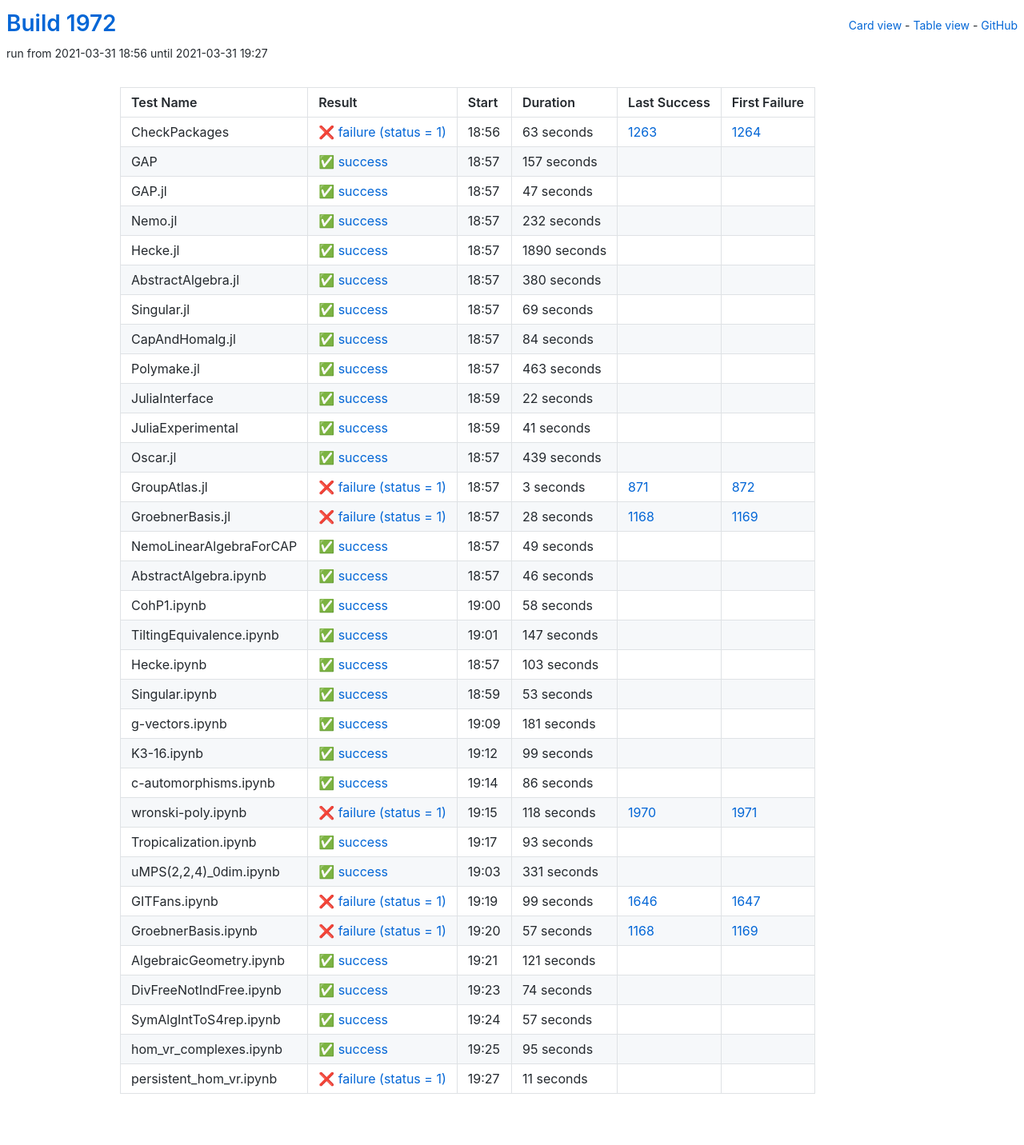
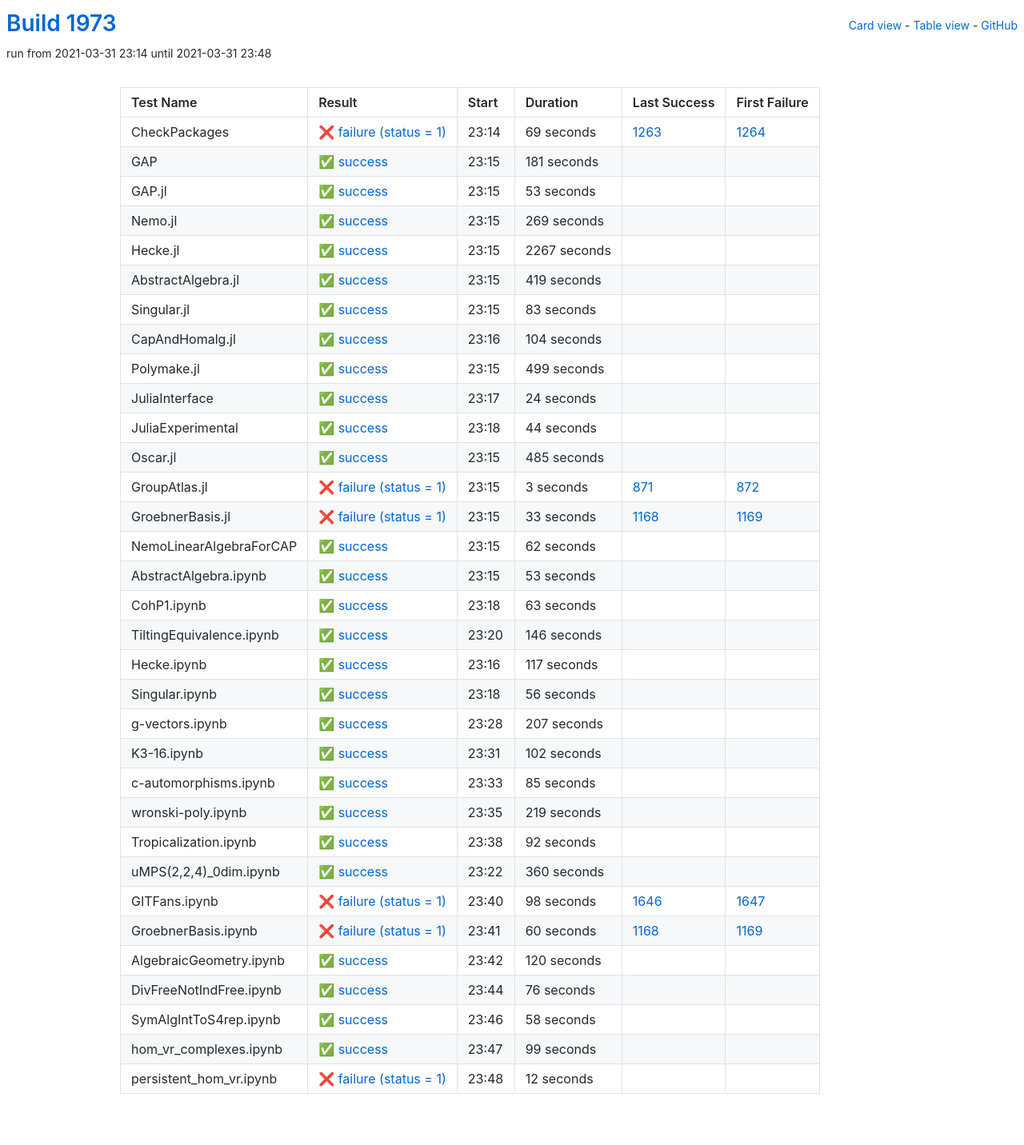
Before and after one commit to oscar-system/oscar-ci-status-stable, a Jekyll site: the page built from table.html, in a window 1280 px wide. Shown: the whole page at 80% size. Built offline with Jekyll 4.4.1, drawn with Linux system fonts in a browser that asks for light colours.

Commit message:
Build #1973

```diff
--- a/_data/ci.yml
+++ b/_data/ci.yml
@@ -1,6 +1,6 @@
 ---
-build: 1972
-build_url: https://oscarci.mathematik.uni-kl.de/job/oscar-stable/1972/
+build: 1973
+build_url: https://oscarci.mathematik.uni-kl.de/job/oscar-stable/1973/
 job: oscar-stable
 organization: oscar-system
 repo: oscar-ci-status-stable
@@ -8,152 +8,152 @@ repourl: https://github.com/oscar-system/oscar-ci-status-stable
 tests:
 - name: CheckPackages
   id: checkpackages
-  log: https://oscarci.mathematik.uni-kl.de/job/oscar-stable/1972/artifact/logs/build-1972/CheckPackages.log
-  start: 2021-03-31 18:56
+  log: https://oscarci.mathematik.uni-kl.de/job/oscar-stable/1973/artifact/logs/build-1973/CheckPackages.log
+  start: 2021-03-31 23:14
   success: false
   exitcode: 1
   status: failure
-  duration: 63
+  duration: 69
   last_success: 1263
   last_success_url: https://oscarci.mathematik.uni-kl.de/job/oscar-stable/1263/
   first_failure: 1264
   first_failure_url: https://oscarci.mathematik.uni-kl.de/job/oscar-stable/1264/
 - name: GAP
   id: gap
-  log: https://oscarci.mathematik.uni-kl.de/job/oscar-stable/1972/artifact/logs/build-1972/GAP.log
-  start: 2021-03-31 18:57
+  log: https://oscarci.mathematik.uni-kl.de/job/oscar-stable/1973/artifact/logs/build-1973/GAP.log
+  start: 2021-03-31 23:15
   success: true
   exitcode: 0
   status: success
-  duration: 157
+  duration: 181
   last_success: false
   last_success_url:
   first_failure: false
   first_failure_url:
 - name: GAP.jl
   id: gap-jl
-  log: https://oscarci.mathematik.uni-kl.de/job/oscar-stable/1972/artifact/logs/build-1972/GAP.jl.log
-  start: 2021-03-31 18:57
+  log: https://oscarci.mathematik.uni-kl.de/job/oscar-stable/1973/artifact/logs/build-1973/GAP.jl.log
+  start: 2021-03-31 23:15
   success: true
   exitcode: 0
   status: success
-  duration: 47
+  duration: 53
   last_success: false
   last_success_url:
   first_failure: false
   first_failure_url:
 - name: Nemo.jl
   id: nemo-jl
-  log: https://oscarci.mathematik.uni-kl.de/job/oscar-stable/1972/artifact/logs/build-1972/Nemo.jl.log
-  start: 2021-03-31 18:57
+  log: https://oscarci.mathematik.uni-kl.de/job/oscar-stable/1973/artifact/logs/build-1973/Nemo.jl.log
+  start: 2021-03-31 23:15
   success: true
   exitcode: 0
   status: success
-  duration: 232
+  duration: 269
   last_success: false
   last_success_url:
   first_failure: false
   first_failure_url:
 - name: Hecke.jl
   id: hecke-jl
-  log: https://oscarci.mathematik.uni-kl.de/job/oscar-stable/1972/artifact/logs/build-1972/Hecke.jl.log
-  start: 2021-03-31 18:57
+  log: https://oscarci.mathematik.uni-kl.de/job/oscar-stable/1973/artifact/logs/build-1973/Hecke.jl.log
+  start: 2021-03-31 23:15
   success: true
   exitcode: 0
   status: success
-  duration: 1890
+  duration: 2267
   last_success: false
   last_success_url:
   first_failure: false
   first_failure_url:
 - name: AbstractAlgebra.jl
   id: abstractalgebra-jl
-  log: https://oscarci.mathematik.uni-kl.de/job/oscar-stable/1972/artifact/logs/build-1972/AbstractAlgebra.jl.log
-  start: 2021-03-31 18:57
+  log: https://oscarci.mathematik.uni-kl.de/job/oscar-stable/1973/artifact/logs/build-1973/AbstractAlgebra.jl.log
+  start: 2021-03-31 23:15
   success: true
   exitcode: 0
   status: success
-  duration: 380
+  duration: 419
   last_success: false
   last_success_url:
   first_failure: false
   first_failure_url:
 - name: Singular.jl
   id: singular-jl
-  log: https://oscarci.mathematik.uni-kl.de/job/oscar-stable/1972/artifact/logs/build-1972/Singular.jl.log
-  start: 2021-03-31 18:57
+  log: https://oscarci.mathematik.uni-kl.de/job/oscar-stable/1973/artifact/logs/build-1973/Singular.jl.log
+  start: 2021-03-31 23:15
   success: true
   exitcode: 0
   status: success
-  duration: 69
+  duration: 83
   last_success: false
   last_success_url:
   first_failure: false
   first_failure_url:
 - name: CapAndHomalg.jl
   id: capandhomalg-jl
-  log: https://oscarci.mathematik.uni-kl.de/job/oscar-stable/1972/artifact/logs/build-1972/CapAndHomalg.jl.log
-  start: 2021-03-31 18:57
+  log: https://oscarci.mathematik.uni-kl.de/job/oscar-stable/1973/artifact/logs/build-1973/CapAndHomalg.jl.log
+  start: 2021-03-31 23:16
   success: true
   exitcode: 0
   status: success
-  duration: 84
+  duration: 104
   last_success: false
   last_success_url:
   first_failure: false
   first_failure_url:
 - name: Polymake.jl
   id: polymake-jl
-  log: https://oscarci.mathematik.uni-kl.de/job/oscar-stable/1972/artifact/logs/build-1972/Polymake.jl.log
-  start: 2021-03-31 18:57
+  log: https://oscarci.mathematik.uni-kl.de/job/oscar-stable/1973/artifact/logs/build-1973/Polymake.jl.log
+  start: 2021-03-31 23:15
   success: true
   exitcode: 0
   status: success
-  duration: 463
+  duration: 499
   last_success: false
   last_success_url:
   first_failure: false
   first_failure_url:
 - name: JuliaInterface
   id: juliainterface
-  log: https://oscarci.mathematik.uni-kl.de/job/oscar-stable/1972/artifact/logs/build-1972/JuliaInterface.log
-  start: 2021-03-31 18:59
+  log: https://oscarci.mathematik.uni-kl.de/job/oscar-stable/1973/artifact/logs/build-1973/JuliaInterface.log
+  start: 2021-03-31 23:17
   success: true
   exitcode: 0
   status: success
-  duration: 22
+  duration: 24
   last_success: false
   last_success_url:
   first_failure: false
   first_failure_url:
 - name: JuliaExperimental
   id: juliaexperimental
-  log: https://oscarci.mathematik.uni-kl.de/job/oscar-stable/1972/artifact/logs/build-1972/JuliaExperimental.log
-  start: 2021-03-31 18:59
+  log: https://oscarci.mathematik.uni-kl.de/job/oscar-stable/1973/artifact/logs/build-1973/JuliaExperimental.log
+  start: 2021-03-31 23:18
   success: true
   exitcode: 0
   status: success
-  duration: 41
+  duration: 44
   last_success: false
   last_success_url:
   first_failure: false
   first_failure_url:
 - name: Oscar.jl
   id: oscar-jl
-  log: https://oscarci.mathematik.uni-kl.de/job/oscar-stable/1972/artifact/logs/build-1972/Oscar.jl.log
-  start: 2021-03-31 18:57
+  log: https://oscarci.mathematik.uni-kl.de/job/oscar-stable/1973/artifact/logs/build-1973/Oscar.jl.log
+  start: 2021-03-31 23:15
   success: true
   exitcode: 0
   status: success
-  duration: 439
+  duration: 485
   last_success: false
   last_success_url:
   first_failure: false
   first_failure_url:
 - name: GroupAtlas.jl
   id: groupatlas-jl
-  log: https://oscarci.mathematik.uni-kl.de/job/oscar-stable/1972/artifact/logs/build-1972/GroupAtlas.jl.log
-  start: 2021-03-31 18:57
+  log: https://oscarci.mathematik.uni-kl.de/job/oscar-stable/1973/artifact/logs/build-1973/GroupAtlas.jl.log
+  start: 2021-03-31 23:15
   success: false
   exitcode: 1
   status: failure
@@ -164,44 +164,212 @@ tests:
   first_failure_url: https://oscarci.mathematik.uni-kl.de/job/oscar-stable/872/
 - name: GroebnerBasis.jl
   id: groebnerbasis-jl
-  log: https://oscarci.mathematik.uni-kl.de/job/oscar-stable/1972/artifact/logs/build-1972/GroebnerBasis.jl.log
-  start: 2021-03-31 18:57
+  log: https://oscarci.mathematik.uni-kl.de/job/oscar-stable/1973/artifact/logs/build-1973/GroebnerBasis.jl.log
+  start: 2021-03-31 23:15
   success: false
   exitcode: 1
   status: failure
-  duration: 28
+  duration: 33
   last_success: 1168
   last_success_url: https://oscarci.mathematik.uni-kl.de/job/oscar-stable/1168/
   first_failure: 1169
   first_failure_url: https://oscarci.mathematik.uni-kl.de/job/oscar-stable/1169/
 - name: NemoLinearAlgebraForCAP
   id: nemolinearalgebraforcap
-  log: https://oscarci.mathematik.uni-kl.de/job/oscar-stable/1972/artifact/logs/build-1972/NemoLinearAlgebraForCAP.log
-  start: 2021-03-31 18:57
+  log: https://oscarci.mathematik.uni-kl.de/job/oscar-stable/1973/artifact/logs/build-1973/NemoLinearAlgebraForCAP.log
+  start: 2021-03-31 23:15
   success: true
   exitcode: 0
   status: success
-  duration: 49
+  duration: 62
   last_success: false
   last_success_url:
   first_failure: false
   first_failure_url:
 - name: AbstractAlgebra.ipynb
   id: abstractalgebra-ipynb
-  log: https://oscarci.mathematik.uni-kl.de/job/oscar-stable/1972/artifact/logs/build-1972/AbstractAlgebra.ipynb.log
-  start: 2021-03-31 18:57
+  log: https://oscarci.mathematik.uni-kl.de/job/oscar-stable/1973/artifact/logs/build-1973/AbstractAlgebra.ipynb.log
+  start: 2021-03-31 23:15
   success: true
   exitcode: 0
   status: success
-  duration: 46
+  duration: 53
   last_success: false
   last_success_url:
   first_failure: false
   first_failure_url:
 - name: CohP1.ipynb
   id: cohp1-ipynb
-  log: https://oscarci.mathematik.uni-kl.de/job/oscar-stable/1972/artifact/logs/build-1972/CohP1.ipynb.log
-  start: 2021-03-31 19:00
+  log: https://oscarci.mathematik.uni-kl.de/job/oscar-stable/1973/artifact/logs/build-1973/CohP1.ipynb.log
+  start: 2021-03-31 23:18
+  success: true
+  exitcode: 0
+  status: success
+  duration: 63
+  last_success: false
+  last_success_url:
+  first_failure: false
+  first_failure_url:
+- name: TiltingEquivalence.ipynb
+  id: tiltingequivalence-ipynb
+  log: https://oscarci.mathematik.uni-kl.de/job/oscar-stable/1973/artifact/logs/build-1973/TiltingEquivalence.ipynb.log
+  start: 2021-03-31 23:20
+  success: true
+  exitcode: 0
+  status: success
+  duration: 146
+  last_success: false
+  last_success_url:
+  first_failure: false
+  first_failure_url:
+- name: Hecke.ipynb
+  id: hecke-ipynb
+  log: https://oscarci.mathematik.uni-kl.de/job/oscar-stable/1973/artifact/logs/build-1973/Hecke.ipynb.log
+  start: 2021-03-31 23:16
+  success: true
+  exitcode: 0
+  status: success
+  duration: 117
+  last_success: false
+  last_success_url:
+  first_failure: false
+  first_failure_url:
+- name: Singular.ipynb
+  id: singular-ipynb
+  log: https://oscarci.mathematik.uni-kl.de/job/oscar-stable/1973/artifact/logs/build-1973/Singular.ipynb.log
+  start: 2021-03-31 23:18
+  success: true
+  exitcode: 0
+  status: success
+  duration: 56
+  last_success: false
+  last_success_url:
+  first_failure: false
+  first_failure_url:
+- name: g-vectors.ipynb
+  id: g-vectors-ipynb
+  log: https://oscarci.mathematik.uni-kl.de/job/oscar-stable/1973/artifact/logs/build-1973/g-vectors.ipynb.log
+  start: 2021-03-31 23:28
+  success: true
+  exitcode: 0
+  status: success
+  duration: 207
+  last_success: false
+  last_success_url:
+  first_failure: false
+  first_failure_url:
+- name: K3-16.ipynb
+  id: k3-16-ipynb
+  log: https://oscarci.mathematik.uni-kl.de/job/oscar-stable/1973/artifact/logs/build-1973/K3-16.ipynb.log
+  start: 2021-03-31 23:31
+  success: true
+  exitcode: 0
+  status: success
+  duration: 102
+  last_success: false
+  last_success_url:
+  first_failure: false
+  first_failure_url:
+- name: c-automorphisms.ipynb
+  id: c-automorphisms-ipynb
+  log: https://oscarci.mathematik.uni-kl.de/job/oscar-stable/1973/artifact/logs/build-1973/c-automorphisms.ipynb.log
+  start: 2021-03-31 23:33
+  success: true
+  exitcode: 0
+  status: success
+  duration: 85
+  last_success: false
+  last_success_url:
+  first_failure: false
+  first_failure_url:
+- name: wronski-poly.ipynb
+  id: wronski-poly-ipynb
+  log: https://oscarci.mathematik.uni-kl.de/job/oscar-stable/1973/artifact/logs/build-1973/wronski-poly.ipynb.log
+  start: 2021-03-31 23:35
+  success: true
+  exitcode: 0
+  status: success
+  duration: 219
+  last_success: false
+  last_success_url:
+  first_failure: false
+  first_failure_url:
+- name: Tropicalization.ipynb
+  id: tropicalization-ipynb
+  log: https://oscarci.mathematik.uni-kl.de/job/oscar-stable/1973/artifact/logs/build-1973/Tropicalization.ipynb.log
+  start: 2021-03-31 23:38
+  success: true
+  exitcode: 0
+  status: success
+  duration: 92
+  last_success: false
+  last_success_url:
+  first_failure: false
+  first_failure_url:
+- name: uMPS(2,2,4)_0dim.ipynb
+  id: umps-2-2-4-0dim-ipynb
+  log: https://oscarci.mathematik.uni-kl.de/job/oscar-stable/1973/artifact/logs/build-1973/uMPS-2-2-4-_0dim.ipynb.log
+  start: 2021-03-31 23:22
+  success: true
+  exitcode: 0
+  status: success
+  duration: 360
+  last_success: false
+  last_success_url:
+  first_failure: false
+  first_failure_url:
+- name: GITFans.ipynb
+  id: gitfans-ipynb
+  log: https://oscarci.mathematik.uni-kl.de/job/oscar-stable/1973/artifact/logs/build-1973/GITFans.ipynb.log
+  start: 2021-03-31 23:40
+  success: false
+  exitcode: 1
+  status: failure
+  duration: 98
+  last_success: 1646
+  last_success_url: https://oscarci.mathematik.uni-kl.de/job/oscar-stable/1646/
+  first_failure: 1647
+  first_failure_url: https://oscarci.mathematik.uni-kl.de/job/oscar-stable/1647/
+- name: GroebnerBasis.ipynb
+  id: groebnerbasis-ipynb
+  log: https://oscarci.mathematik.uni-kl.de/job/oscar-stable/1973/artifact/logs/build-1973/GroebnerBasis.ipynb.log
+  start: 2021-03-31 23:41
+  success: false
+  exitcode: 1
+  status: failure
+  duration: 60
+  last_success: 1168
+  last_success_url: https://oscarci.mathematik.uni-kl.de/job/oscar-stable/1168/
+  first_failure: 1169
+  first_failure_url: https://oscarci.mathematik.uni-kl.de/job/oscar-stable/1169/
+- name: AlgebraicGeometry.ipynb
+  id: algebraicgeometry-ipynb
+  log: https://oscarci.mathematik.uni-kl.de/job/oscar-stable/1973/artifact/logs/build-1973/AlgebraicGeometry.ipynb.log
+  start: 2021-03-31 23:42
+  success: true
+  exitcode: 0
+  status: success
+  duration: 120
+  last_success: false
+  last_success_url:
+  first_failure: false
+  first_failure_url:
+- name: DivFreeNotIndFree.ipynb
+  id: divfreenotindfree-ipynb
+  log: https://oscarci.mathematik.uni-kl.de/job/oscar-stable/1973/artifact/logs/build-1973/DivFreeNotIndFree.ipynb.log
+  start: 2021-03-31 23:44
+  success: true
+  exitcode: 0
+  status: success
+  duration: 76
+  last_success: false
+  last_success_url:
+  first_failure: false
+  first_failure_url:
+- name: SymAlgIntToS4rep.ipynb
+  id: symalginttos4rep-ipynb
+  log: https://oscarci.mathematik.uni-kl.de/job/oscar-stable/1973/artifact/logs/build-1973/SymAlgIntToS4rep.ipynb.log
+  start: 2021-03-31 23:46
   success: true
   exitcode: 0
   status: success
@@ -210,58 +378,10 @@ tests:
   last_success_url:
   first_failure: false
   first_failure_url:
-- name: TiltingEquivalence.ipynb
-  id: tiltingequivalence-ipynb
-  log: https://oscarci.mathematik.uni-kl.de/job/oscar-stable/1972/artifact/logs/build-1972/TiltingEquivalence.ipynb.log
-  start: 2021-03-31 19:01
-  success: true
-  exitcode: 0
-  status: success
-  duration: 147
-  last_success: false
-  last_success_url:
-  first_failure: false
-  first_failure_url:
-- name: Hecke.ipynb
-  id: hecke-ipynb
-  log: https://oscarci.mathematik.uni-kl.de/job/oscar-stable/1972/artifact/logs/build-1972/Hecke.ipynb.log
-  start: 2021-03-31 18:57
-  success: true
-  exitcode: 0
-  status: success
-  duration: 103
-  last_success: false
-  last_success_url:
-  first_failure: false
-  first_failure_url:
-- name: Singular.ipynb
-  id: singular-ipynb
-  log: https://oscarci.mathematik.uni-kl.de/job/oscar-stable/1972/artifact/logs/build-1972/Singular.ipynb.log
-  start: 2021-03-31 18:59
-  success: true
-  exitcode: 0
-  status: success
-  duration: 53
-  last_success: false
-  last_success_url:
-  first_failure: false
-  first_failure_url:
-- name: g-vectors.ipynb
-  id: g-vectors-ipynb
-  log: https://oscarci.mathematik.uni-kl.de/job/oscar-stable/1972/artifact/logs/build-1972/g-vectors.ipynb.log
-  start: 2021-03-31 19:09
-  success: true
-  exitcode: 0
-  status: success
-  duration: 181
-  last_success: false
-  last_success_url:
-  first_failure: false
-  first_failure_url:
-- name: K3-16.ipynb
-  id: k3-16-ipynb
-  log: https://oscarci.mathematik.uni-kl.de/job/oscar-stable/1972/artifact/logs/build-1972/K3-16.ipynb.log
-  start: 2021-03-31 19:12
+- name: hom_vr_complexes.ipynb
+  id: hom-vr-complexes-ipynb
+  log: https://oscarci.mathematik.uni-kl.de/job/oscar-stable/1973/artifact/logs/build-1973/hom_vr_complexes.ipynb.log
+  start: 2021-03-31 23:47
   success: true
   exitcode: 0
   status: success
@@ -270,135 +390,15 @@ tests:
   last_success_url:
   first_failure: false
   first_failure_url:
-- name: c-automorphisms.ipynb
-  id: c-automorphisms-ipynb
-  log: https://oscarci.mathematik.uni-kl.de/job/oscar-stable/1972/artifact/logs/build-1972/c-automorphisms.ipynb.log
-  start: 2021-03-31 19:14
-  success: true
-  exitcode: 0
-  status: success
-  duration: 86
+- name: persistent_hom_vr.ipynb
+  id: persistent-hom-vr-ipynb
+  log: https://oscarci.mathematik.uni-kl.de/job/oscar-stable/1973/artifact/logs/build-1973/persistent_hom_vr.ipynb.log
+  start: 2021-03-31 23:48
+  success: false
+  exitcode: 1
+  status: failure
+  duration: 12
   last_success: false
   last_success_url:
   first_failure: false
   first_failure_url:
-- name: wronski-poly.ipynb
-  id: wronski-poly-ipynb
-  log: https://oscarci.mathematik.uni-kl.de/job/oscar-stable/1972/artifact/logs/build-1972/wronski-poly.ipynb.log
-  start: 2021-03-31 19:15
-  success: false
-  exitcode: 1
-  status: failure
-  duration: 118
-  last_success: 1970
-  last_success_url: https://oscarci.mathematik.uni-kl.de/job/oscar-stable/1970/
-  first_failure: 1971
-  first_failure_url: https://oscarci.mathematik.uni-kl.de/job/oscar-stable/1971/
-- name: Tropicalization.ipynb
-  id: tropicalization-ipynb
-  log: https://oscarci.mathematik.uni-kl.de/job/oscar-stable/1972/artifact/logs/build-1972/Tropicalization.ipynb.log
-  start: 2021-03-31 19:17
-  success: true
-  exitcode: 0
-  status: success
-  duration: 93
-  last_success: false
-  last_success_url:
-  first_failure: false
-  first_failure_url:
-- name: uMPS(2,2,4)_0dim.ipynb
-  id: umps-2-2-4-0dim-ipynb
-  log: https://oscarci.mathematik.uni-kl.de/job/oscar-stable/1972/artifact/logs/build-1972/uMPS-2-2-4-_0dim.ipynb.log
-  start: 2021-03-31 19:03
-  success: true
-  exitcode: 0
-  status: success
-  duration: 331
-  last_success: false
-  last_success_url:
-  first_failure: false
-  first_failure_url:
-- name: GITFans.ipynb
-  id: gitfans-ipynb
-  log: https://oscarci.mathematik.uni-kl.de/job/oscar-stable/1972/artifact/logs/build-1972/GITFans.ipynb.log
-  start: 2021-03-31 19:19
-  success: false
-  exitcode: 1
-  status: failure
-  duration: 99
-  last_success: 1646
-  last_success_url: https://oscarci.mathematik.uni-kl.de/job/oscar-stable/1646/
-  first_failure: 1647
-  first_failure_url: https://oscarci.mathematik.uni-kl.de/job/oscar-stable/1647/
-- name: GroebnerBasis.ipynb
-  id: groebnerbasis-ipynb
-  log: https://oscarci.mathematik.uni-kl.de/job/oscar-stable/1972/artifact/logs/build-1972/GroebnerBasis.ipynb.log
-  start: 2021-03-31 19:20
-  success: false
-  exitcode: 1
-  status: failure
-  duration: 57
-  last_success: 1168
-  last_success_url: https://oscarci.mathematik.uni-kl.de/job/oscar-stable/1168/
-  first_failure: 1169
-  first_failure_url: https://oscarci.mathematik.uni-kl.de/job/oscar-stable/1169/
-- name: AlgebraicGeometry.ipynb
-  id: algebraicgeometry-ipynb
-  log: https://oscarci.mathematik.uni-kl.de/job/oscar-stable/1972/artifact/logs/build-1972/AlgebraicGeometry.ipynb.log
-  start: 2021-03-31 19:21
-  success: true
-  exitcode: 0
-  status: success
-  duration: 121
-  last_success: false
-  last_success_url:
-  first_failure: false
-  first_failure_url:
-- name: DivFreeNotIndFree.ipynb
-  id: divfreenotindfree-ipynb
-  log: https://oscarci.mathematik.uni-kl.de/job/oscar-stable/1972/artifact/logs/build-1972/DivFreeNotIndFree.ipynb.log
-  start: 2021-03-31 19:23
-  success: true
-  exitcode: 0
-  status: success
-  duration: 74
-  last_success: false
-  last_success_url:
-  first_failure: false
-  first_failure_url:
-- name: SymAlgIntToS4rep.ipynb
-  id: symalginttos4rep-ipynb
-  log: https://oscarci.mathematik.uni-kl.de/job/oscar-stable/1972/artifact/logs/build-1972/SymAlgIntToS4rep.ipynb.log
-  start: 2021-03-31 19:24
-  success: true
-  exitcode: 0
-  status: success
-  duration: 57
-  last_success: false
-  last_success_url:
-  first_failure: false
-  first_failure_url:
-- name: hom_vr_complexes.ipynb
-  id: hom-vr-complexes-ipynb
-  log: https://oscarci.mathematik.uni-kl.de/job/oscar-stable/1972/artifact/logs/build-1972/hom_vr_complexes.ipynb.log
-  start: 2021-03-31 19:25
-  success: true
-  exitcode: 0
-  status: success
-  duration: 95
-  last_success: false
-  last_success_url:
-  first_failure: false
-  first_failure_url:
-- name: persistent_hom_vr.ipynb
-  id: persistent-hom-vr-ipynb
-  log: https://oscarci.mathematik.uni-kl.de/job/oscar-stable/1972/artifact/logs/build-1972/persistent_hom_vr.ipynb.log
-  start: 2021-03-31 19:27
-  success: false
-  exitcode: 1
-  status: failure
-  duration: 11
-  last_success: false
-  last_success_url:
-  first_failure: false
-  first_failure_url:
```
Also changed, not shown: README.md.
